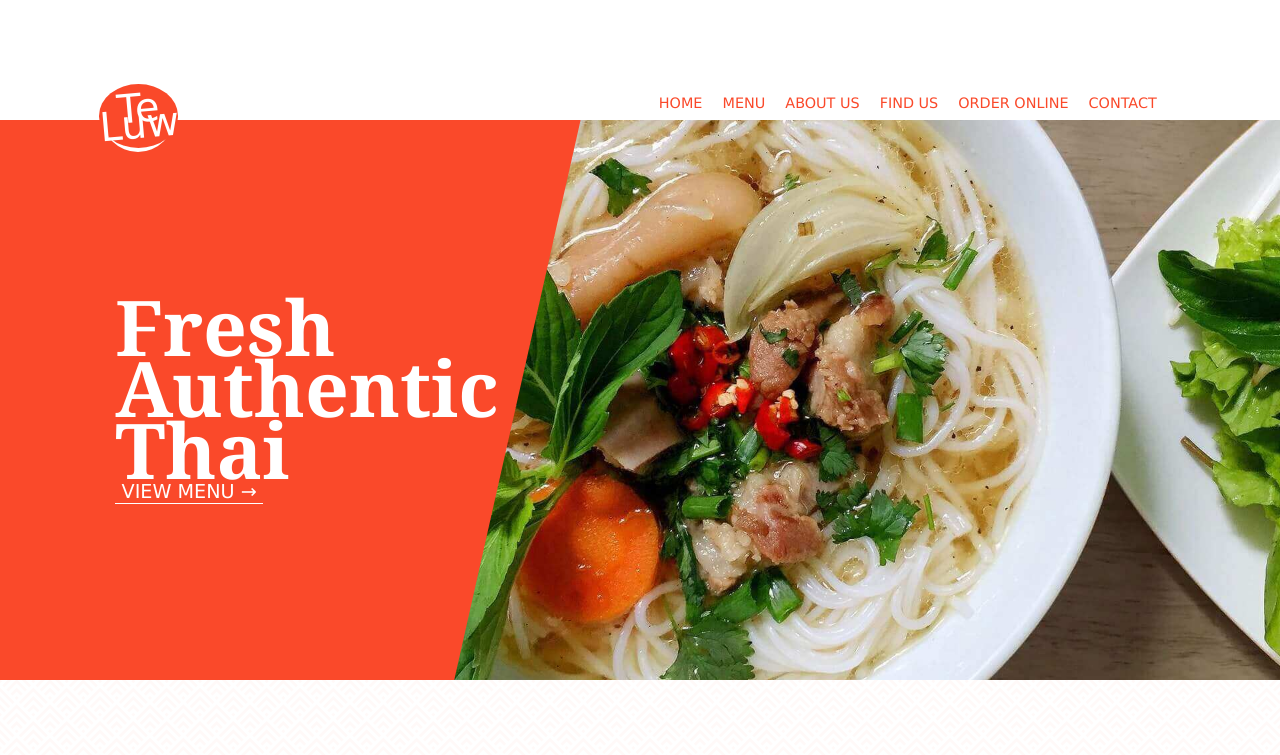
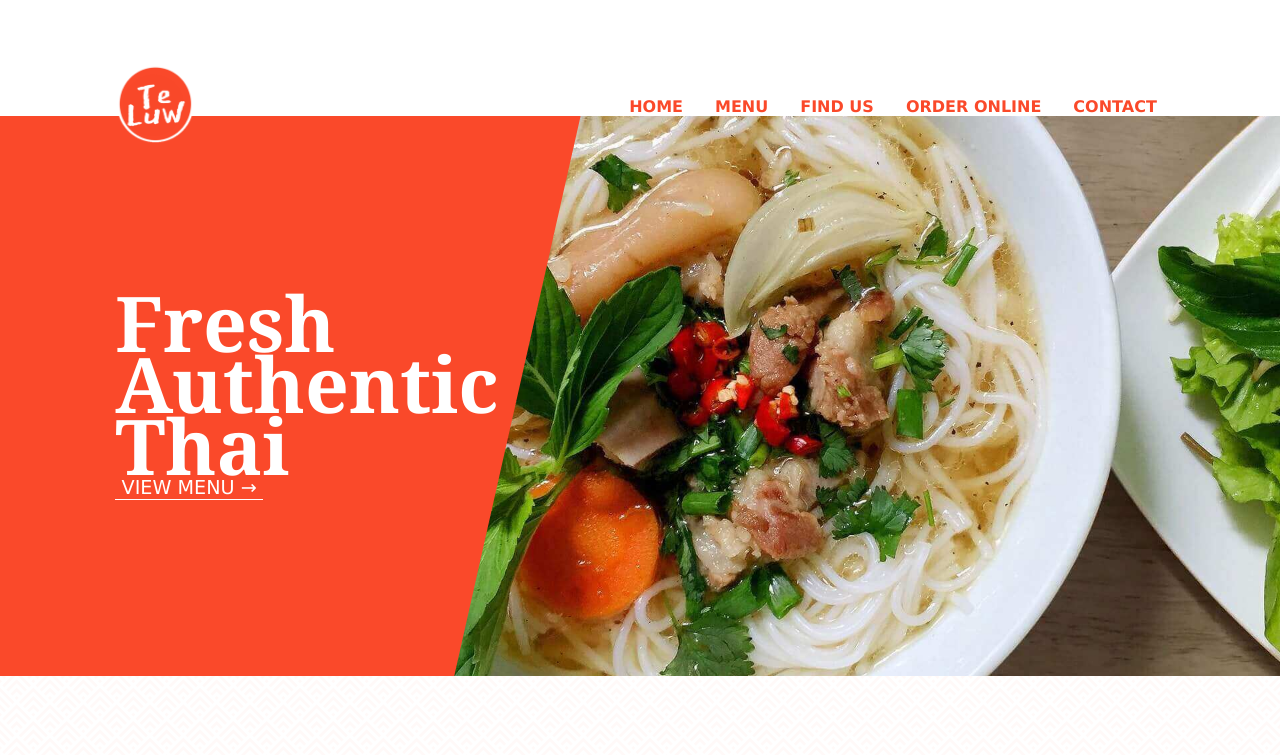
Before and after one commit to rniemela77/teluw, a website: page index.html in a window 1280 px wide. Shown: the top 755 px of the page. Drawn offline with Linux system fonts and the light colour scheme; a web font is replaced by a local one.

Commit message:
refactor(header, nav): improve header and nav

```diff
--- a/index.html
+++ b/index.html
@@ -13,32 +13,29 @@
 
   <body>
     <div class="bg"></div>
-    <header id="header">
+    <header class="header" id="header">
       <!-- Logo -->
-      <div class="nav">
-        <a href="./index.html">
-          <div class="logo">
-            <div class="logo__circle">
-              <div class="logo__text-container">
-                <div class="logo__text">Te<br />Luw</div>
-              </div>
-            </div>
-          </div>
-        </a>
+      <a href="./index.html" class="header-logo-wrap">
+        <img
+          class="header-logo"
+          src="/images/logo.png"
+          alt="Te Luw logo"
+          height="335"
+          width="335"
+        />
+      </a>
 
-        <!-- Main Navigation -->
-        <ul class="nav-ul">
-          <li><a href="./index.html" class="nav-ul__link">Home</a></li>
-          <li><a href="./menu.html" class="nav-ul__link">Menu</a></li>
-          <li><a href="./about.html" class="nav-ul__link">About Us</a></li>
-          <li><a href="./index.html#map" class="nav-ul__link">Find Us</a></li>
-          <li><a href="./menu.html" class="nav-ul__link">Order Online</a></li>
-          <li><a href="./index.html#map" class="nav-ul__link">Contact</a></li>
+      <!-- Main Navigation -->
+      <button id="nav-button" class="nav-button">☰</button>
+      <nav class="nav">
+        <ul>
+          <li><a href="./index.html">Home</a></li>
+          <li><a href="./menu.html">Menu</a></li>
+          <li><a href="./index.html#map">Find Us</a></li>
+          <li><a href="./menu.html">Order Online</a></li>
+          <li><a href="./index.html#map">Contact</a></li>
         </ul>
-        <!-- "Hamburger menu" / "Bar icon" to toggle the navigation links -->
-        <a href="javascript:void(0);" class="nav__icon"> &#x2630; </a>
-        <div class="bg-overlay"></div>
-      </div>
+      </nav>
     </header>
 
     <main id="top">
--- a/scripts/script.js
+++ b/scripts/script.js
@@ -1,53 +1,6 @@
-var nav = document.getElementsByClassName("nav")[0];
-var navMenu = document.getElementsByClassName("nav-ul")[0];
-var navDropdown = document.getElementsByClassName("nav__icon")[0];
-var mobileNavOverlay = document.getElementsByClassName("bg-overlay")[0];
-var header = document.getElementById("header");
+const navButton = document.querySelector('.nav-button')
+const nav = document.querySelector('.nav')
 
-
-
-//Open mobile nav menu on hamburger click
-navDropdown.addEventListener("click", function () {
-    //hide menu
-    if (nav.classList.contains("nav-active")) {
-        nav.classList.remove("nav-active");
-    } else {
-        //show menu
-        nav.classList.add("nav-active");
-    }
-});
-
-//Close mobile nav menu when user clicks outside of it
-mobileNavOverlay.addEventListener("click", function () {
-    if (nav.classList.contains("nav-active")) {
-        navDropdown.click();
-    }
-});
-
-//When user scrolls
-var prevScrollpos = window.pageYOffset;
-window.onscroll = function () {
-    var currentScrollPos = window.pageYOffset;
-
-    //if scrolling up
-    if (prevScrollpos > currentScrollPos) {
-        //show header
-        header.classList.remove("header--hide");
-    } else {
-        //else hide header
-        header.classList.add("header--hide");
-        nav.classList.remove("nav-active");
-    }
-
-    //if not at top
-    if (window.pageYOffset > 100) {
-        //make header small
-        header.classList.add("header--small");
-    }
-    //if at top
-    else {
-        //make header normal size
-        header.classList.remove("header--small");
-    }
-    prevScrollpos = currentScrollPos;
-}
+navButton.addEventListener('click', () => {
+  nav.classList.toggle('nav-open')
+})
--- a/styles/_variables.scss
+++ b/styles/_variables.scss
@@ -3,3 +3,4 @@ $redFaded: rgba(250, 73, 42, 0.9);
 $left-align: 9vw;
 
 $logo-size: 1rem;
+$transition: 0.2s ease-in-out;
--- a/styles/content/_elements.scss
+++ b/styles/content/_elements.scss
@@ -11,6 +11,9 @@
   opacity: 0.03;
   background-size: 100px;
   z-index: -1;
+}
+body {
+  overflow-x: hidden;
 }
 
 .btn {
@@ -192,7 +195,7 @@ button {
   position: relative;
 
   &__img {
-    height: 100vh;
+    height: calc(100vh - 5rem);
     background: url('./images/noodle_bowl.jpg');
     background-position: 25%;
     background-repeat: no-repeat;
@@ -246,7 +249,6 @@ button {
       background-position: 15vw;
       background-size: cover;
       height: 70vh;
-      margin: 15vh 0;
     }
 
     &__txt {
@@ -417,9 +419,9 @@ button {
 
   .contact-panel {
     background: $red;
-  }
-
-  .panel {
+    a {
+      color: white;
+    }
   }
 
   .bg-red {
--- a/styles/content/_splash.scss
+++ b/styles/content/_splash.scss
@@ -2,7 +2,7 @@
   position: relative;
 
   &__img {
-    height: 95vh;
+    height: 90vh;
     background: url('./images/noodle_bowl.jpg');
     background-position: 25%;
     background-repeat: no-repeat;
@@ -56,7 +56,6 @@
       background-position: 15vw;
       background-size: cover;
       height: 70vh;
-      margin: 15vh 0;
     }
 
     &__txt {
--- a/styles/header/_logo.scss
+++ /dev/null
@@ -1,81 +0,0 @@
-.logo {
-  cursor: pointer;
-  transition: 0.3s all;
-  border: 2px solid transparent;
-
-  &:hover {
-    border: 2px solid $red;
-
-    .logo__circle {
-      background: white;
-    }
-
-    .logo__text {
-      color: $red;
-    }
-  }
-
-  &:hover &_text {
-    font-size: 2rem !important;
-    //transform: rotate(-3deg) !important;
-  }
-
-  &:active {
-    transform: scale(1) !important;
-    box-shadow: none !important;
-
-    .logo__circle {
-      background: $red;
-    }
-
-    .logo__text {
-      color: white;
-    }
-  }
-
-  height: $logo-size + 3.5;
-  width: $logo-size + 3.5;
-  background: white;
-  border-radius: 50%;
-  display: flex;
-  align-items: center;
-  justify-content: center;
-  position: relative;
-
-  &__circle {
-    height: $logo-size + 3;
-    width: $logo-size + 3;
-    border-radius: 50%;
-    background: $red;
-    display: table;
-    transition: 0.3s all;
-  }
-
-  &__text-container {
-    display: table-cell;
-    vertical-align: middle;
-  }
-
-  &__text {
-    font-family: 'East Sea Dokdo', cursive !important;
-    text-transform: none !important;
-    font-size: $logo-size + 1.5;
-    line-height: 1rem;
-    text-align: center;
-    color: white;
-    transform: rotate(-5deg);
-    transition: 0.3s all;
-    user-select: none;
-  }
-}
-
-@media only screen and (min-width: 600px) {
-  .logo {
-    z-index: 5;
-    top: 2rem;
-  }
-
-  main {
-    overflow-x: hidden;
-  }
-}
--- a/styles/header/_nav.scss
+++ b/styles/header/_nav.scss
@@ -1,161 +1,93 @@
-header {
-  z-index: 30;
+.header {
+  padding: 2rem $left-align 0;
+  display: flex;
+  justify-content: space-between;
+  align-items: flex-end;
   background: white;
-  position: fixed;
-  top: 0;
-  width: 100%;
+}
+.header-logo {
+  max-width: 80px;
+  height: auto;
+}
+.header-logo-wrap {
+  z-index: 3;
+  transform: translateY(2rem);
+  position: relative;
+}
+.nav {
   display: flex;
-  transition: 0.3s;
-  padding: 0 $left-align 0 $left-align + -1;
-  height: 4rem;
-}
-
-//basically everything in the header. logo, nav
-.nav {
-  //nav menu
-  &-ul {
-    right: -100%;
-    transition: 0.25s;
-    top: 4rem;
-    position: fixed;
-
-    // each link in the nav menu
-    &__link {
-      background: $red;
-      padding: 1.3rem 1.3rem;
+  ul {
+    list-style: none;
+    margin: 0;
+    padding: 0;
+    display: flex;
+    li {
       display: block;
-      color: #fff;
-
-      &:hover {
-        text-decoration: underline;
+      &:not(:last-of-type) {
+        margin-right: 1rem;
+      }
+      a {
+        padding: 0.25rem 0.5rem;
+        color: $red;
+        text-decoration: none;
+        font-weight: bold;
+        transition: color $transition, background $transition;
+        &:hover {
+          color: white;
+          background: $red;
+        }
       }
     }
   }
-
-  //mobile dropdown btn
-  &__icon {
-    color: $red;
+}
+.nav-button {
+  display: none;
+}
+@media screen and (max-width: 800px) {
+  .header {
+    padding: 0 $left-align;
+    height: 5rem;
+  }
+  .nav {
+    position: absolute;
+    top: 100%;
+    right: -100%;
+    background: white;
+    z-index: 99;
+    transition: right $transition;
+    ul {
+      flex-direction: column;
+      li {
+        &:not(:last-of-type) {
+          margin-right: 0;
+        }
+        a {
+          display: block;
+          padding: 1rem;
+        }
+      }
+    }
+  }
+  .nav-open {
+    right: 0;
+  }
+  .header {
+    position: relative;
+  }
+  .nav-button {
     display: block;
     position: absolute;
-    font-size: 1.3rem;
-    padding: 1rem;
+    top: 0;
     right: 0;
-    top: 0;
-  }
-
-  .bg-overlay {
-    height: 100vh;
-    width: 100vw;
-    pointer-events: none;
-    left: 0;
-    top: 0;
-    background: rgba(215, 236, 235, 0);
-    position: fixed;
-    z-index: -1;
-    transition: background 0.3s;
-  }
-
-  // When mobile nav menu is opened
-  &-active {
-    .nav__icon {
-      background: $red !important;
-      color: white !important;
-    }
-
-    .nav-ul {
-      right: 0;
-    }
-
-    .bg-overlay {
-      background: rgba(0, 0, 0, 0.596);
-      pointer-events: auto;
+    height: 100%;
+    width: 4rem;
+    font-size: 1.5rem;
+    background: $red;
+    color: white;
+    border: none;
+    cursor: pointer;
+    &:hover {
+      background: $redFaded;
     }
   }
 }
-
-//   Desktop screens
-@media only screen and (min-width: 600px) {
-  header {
-    height: 15vh;
-    z-index: 30;
-    background: white;
-    position: fixed;
-    top: 0;
-    width: 100%;
-    display: flex;
-    transition: 0.3s;
-  }
-
-  .header--hide {
-    height: 0;
-    top: -20vh;
-  }
-
-  .header--small {
-    height: 4rem !important;
-  }
-
-  .nav {
-    width: 100%;
-    transition: 0.3s;
-    display: flex;
-
-    justify-content: space-between;
-    align-items: flex-end;
-
-    &-ul {
-      position: static;
-
-      li {
-        display: inline-block;
-      }
-
-      &__link {
-        background: none;
-        color: $red;
-        padding: 0.3rem 0.5rem;
-        font-size: 0.9rem;
-        transition: 0.3s ease-in-out;
-        overflow: hidden;
-        display: inline-block;
-        position: relative;
-
-        &::after {
-          transition: 0.3s ease-in-out;
-        }
-
-        &::before {
-          transition: 0.3s ease-in-out;
-          z-index: -1;
-          content: '';
-          position: absolute;
-          right: -50px;
-          left: 0;
-          top: 0;
-          bottom: 0;
-          border-right: 50px solid transparent;
-          border-bottom: 3rem solid $red;
-          transform: translateX(-100%);
-        }
-
-        &:hover {
-          color: #fff;
-          text-decoration: none;
-
-          &:before {
-            transform: translateX(0);
-          }
-        }
-      }
-    }
-
-    /* hamburger */
-    &__icon {
-      display: none;
-    }
-
-    .bg-overlay {
-      background: none;
-    }
-  }
-}
--- a/styles/main.scss
+++ b/styles/main.scss
@@ -1,7 +1,6 @@
 @import 'reset';
 @import 'variables';
 
-@import 'header/logo';
 @import 'header/nav';
 
 @import 'content/elements';
```
Also changed, not shown: menu.html (+22 -25 lines), images/logo.png (added), styles.css, 1 other file.
